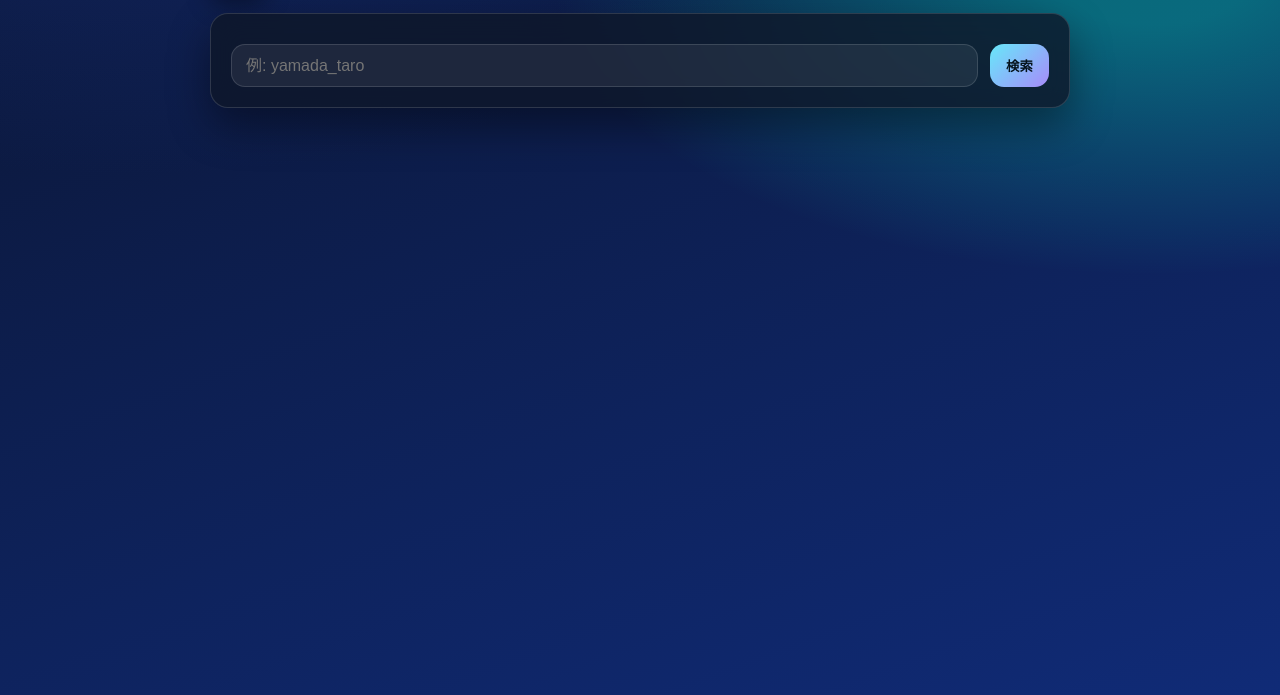
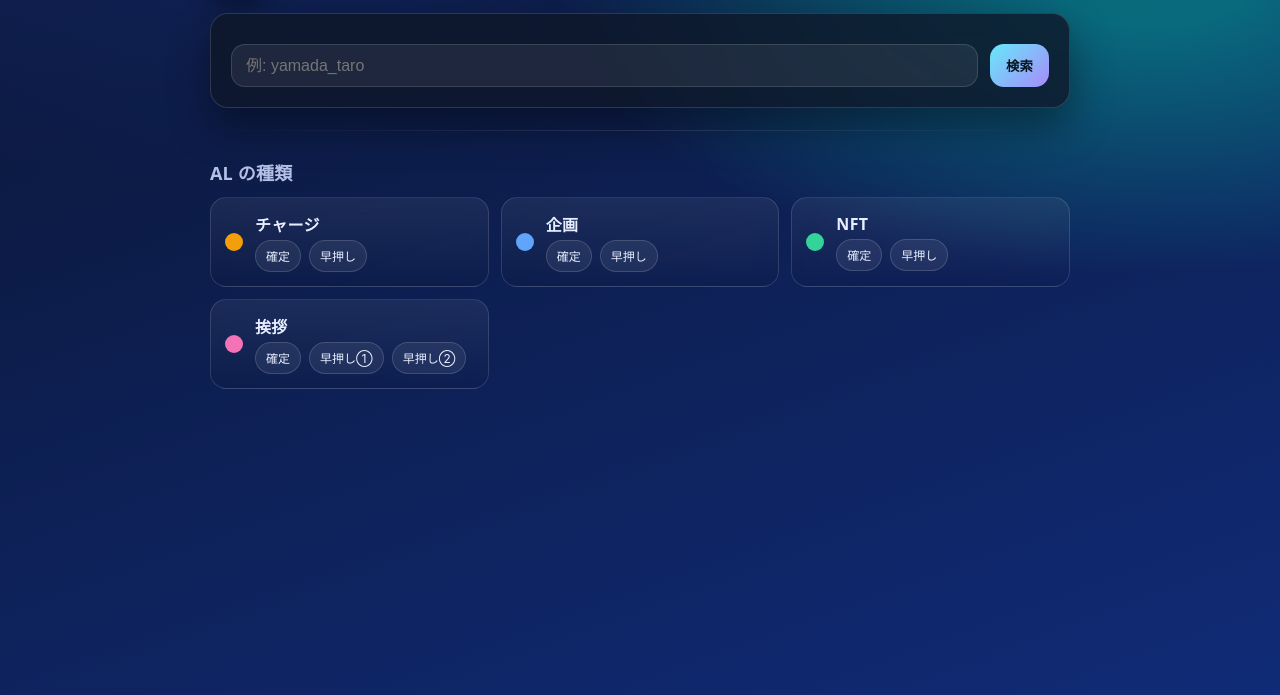
Before and after one commit to kimura-jane/Me-Moon-AL, a plain HTML site: page index.html in a window 1280 px wide. Shown: the part 105-800 px from the top of the page. Drawn offline with Linux system fonts and the light colour scheme; no server answers.

Commit message:
Update index.html

```diff
--- a/index.html
+++ b/index.html
@@ -13,7 +13,7 @@ body{font-family:system-ui,-apple-system,Segoe UI,Roboto,Helvetica,Arial,'Noto S
   background:radial-gradient(1200px 600px at 10% -10%,#1b3a9b55 10%,transparent 60%),
              radial-gradient(1000px 500px at 90% 10%,#00ffd555 10%,transparent 60%),
              linear-gradient(160deg,var(--bg1),var(--bg2));min-height:100vh}
-.container{max-width:900px;margin:0 auto;padding:40px 20px 64px}
+.container{max-width:900px;margin:0 auto;padding:40px 20px 80px}
 .header{display:flex;align-items:center;gap:14px;margin-bottom:16px}
 .logo{width:56px;height:56px;border-radius:14px;box-shadow:0 10px 24px #0006;flex:0 0 auto}
 h1{font-size:26px;margin:0 0 2px 0;font-weight:800;letter-spacing:.2px}
@@ -32,12 +32,24 @@ button:hover{filter:brightness(1.05)}button:active{transform:translateY(1px)}
 .i{width:18px;height:18px;border-radius:50%}
 .i.charge{background:#f59e0b}.i.plan{background:#60a5fa}.i.nft{background:#34d399}.i.greet{background:#f472b6}
 @media (max-width:520px){.row{flex-direction:column}button{width:100%}}
+
+/* ===== AL 種類 表示（オシャレ凡例） ===== */
+.section{margin-top:28px}
+.section h2{margin:0 0 12px;font-size:18px;color:var(--muted);letter-spacing:.2px}
+.legend{display:grid;grid-template-columns:repeat(auto-fit,minmax(220px,1fr));gap:12px}
+.legend-card{display:flex;align-items:center;gap:12px;padding:14px;border-radius:16px;background:linear-gradient(180deg,#ffffff10,#00000010);
+  border:1px solid var(--border);backdrop-filter:blur(10px)}
+.legend-title{font-weight:800;letter-spacing:.3px}
+.xchips{display:flex;flex-wrap:wrap;gap:8px;margin-top:4px}
+.xchip{padding:6px 10px;border-radius:999px;background:#ffffff12;border:1px solid var(--chipbd);font-size:12px}
+.badge{display:inline-flex;align-items:center;gap:8px}
+.rule{height:1px;background:linear-gradient(90deg,transparent,#ffffff22,transparent);margin:22px 0}
 </style>
 </head>
 <body>
   <div class="container">
     <div class="header">
-      <!-- インラインSVGロゴ（画像ファイル不要） -->
+      <!-- インラインSVGロゴ -->
       <svg class="logo" viewBox="0 0 64 64" xmlns="http://www.w3.org/2000/svg" aria-hidden="true">
         <defs><linearGradient id="g" x1="0" y1="0" x2="1" y2="1">
           <stop offset="0" stop-color="#ffd13a"/><stop offset="1" stop-color="#ffb800"/></linearGradient></defs>
@@ -64,9 +76,51 @@ button:hover{filter:brightness(1.05)}button:active{transform:translateY(1px)}
       <div id="status"></div>
       <div id="out" class="result" style="display:none"></div>
     </div>
+
+    <div class="rule"></div>
+
+    <!-- ▼ AL 種類（凡例） -->
+    <section class="section">
+      <h2>AL の種類</h2>
+      <div class="legend">
+        <div class="legend-card">
+          <span class="i charge"></span>
+          <div>
+            <div class="legend-title">チャージ</div>
+            <div class="xchips"><span class="xchip">確定</span><span class="xchip">早押し</span></div>
+          </div>
+        </div>
+        <div class="legend-card">
+          <span class="i plan"></span>
+          <div>
+            <div class="legend-title">企画</div>
+            <div class="xchips"><span class="xchip">確定</span><span class="xchip">早押し</span></div>
+          </div>
+        </div>
+        <div class="legend-card">
+          <span class="i nft"></span>
+          <div>
+            <div class="legend-title">NFT</div>
+            <div class="xchips"><span class="xchip">確定</span><span class="xchip">早押し</span></div>
+          </div>
+        </div>
+        <div class="legend-card">
+          <span class="i greet"></span>
+          <div>
+            <div class="legend-title">挨拶</div>
+            <div class="xchips">
+              <span class="xchip">確定</span>
+              <span class="xchip">早押し①</span>
+              <span class="xchip">早押し②</span>
+            </div>
+          </div>
+        </div>
+      </div>
+    </section>
+    <!-- ▲ AL 種類（凡例） -->
   </div>
 
-  <!-- てめーが置いた CSV直読版 app.js を読み込む -->
-  <script src="app.js"></script>
+  <!-- JS はバージョンを上げてキャッシュ殺す -->
+  <script src="app.js?v=5" defer></script>
 </body>
 </html>
```
